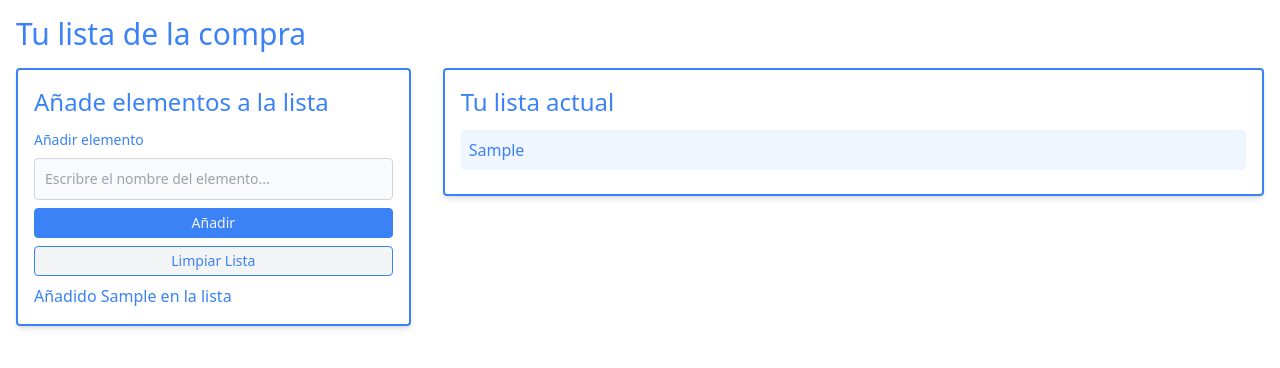
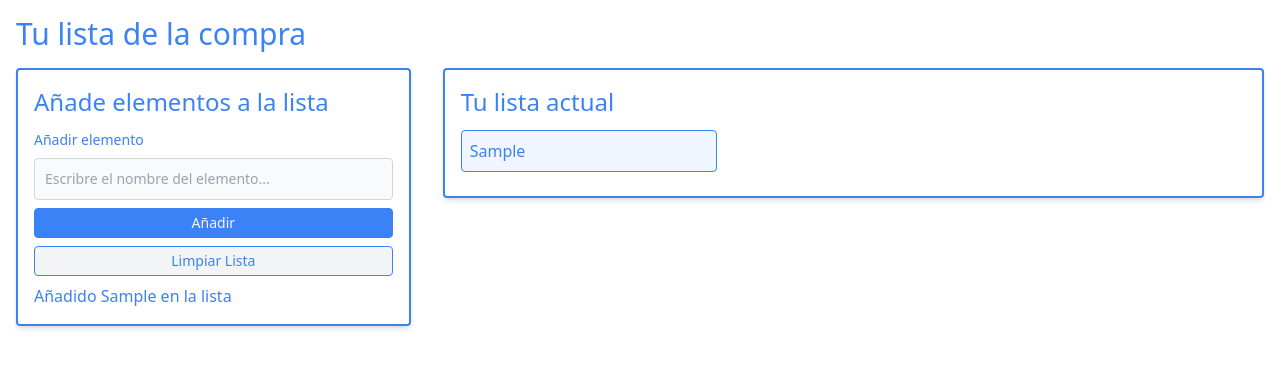
Before and after one commit to Zeppelin17/nextjs-grocery-list, a Next.js app: page / in a window 1280 px wide. Both pictures are taken after typing "Sample" into the empty fields and a click on the button "Añadir". Shown: the top 368 px of the page. Built offline with nearby package versions, Linux system fonts and the light colour scheme.

Commit message:
[UPD] list styles

```diff
--- a/components/groceryList.js
+++ b/components/groceryList.js
@@ -2,7 +2,7 @@ import GroceryListItem from "./groceryListItem"
 
 const GroceryList = ({ groceries, handleDeleteItem }) => {
   return (
-    <ul>
+    <ul className="grid grid-cols-2 gap-2 lg:grid-cols-3">
       {groceries.map((item) => (
         <GroceryListItem
           key={item}
--- a/components/groceryListItem.js
+++ b/components/groceryListItem.js
@@ -5,7 +5,9 @@ const GroceryListItem = ({ item, handleDeleteItem }) => {
   const [itemDone, setItemDone] = useState(false)
   const [itemHover, setItemHover] = useState(false)
 
-  let doneStyle = itemDone ? "line-through" : ""
+  let doneStyle = itemDone
+    ? "line-through border-blue-100 bg-gray-50"
+    : "border-blue-500"
   let hoverStyle = itemHover ? "bg-blue-100" : "bg-blue-50"
   let itemActions = itemHover ? true : false
 
@@ -28,7 +30,7 @@ const GroceryListItem = ({ item, handleDeleteItem }) => {
       onMouseEnter={toggleItemHover}
       onMouseLeave={toggleItemHover}
       onTouchStart={toggleItemHover}
-      className={`flex justify-between p-2 mb-2 text-blue-500 rounded ${hoverStyle} ${doneStyle}`}
+      className={`flex justify-between p-2 mb-2 text-blue-500 rounded border ${hoverStyle} ${doneStyle}`}
     >
       <span>{item}</span>
       {itemActions && (
```
